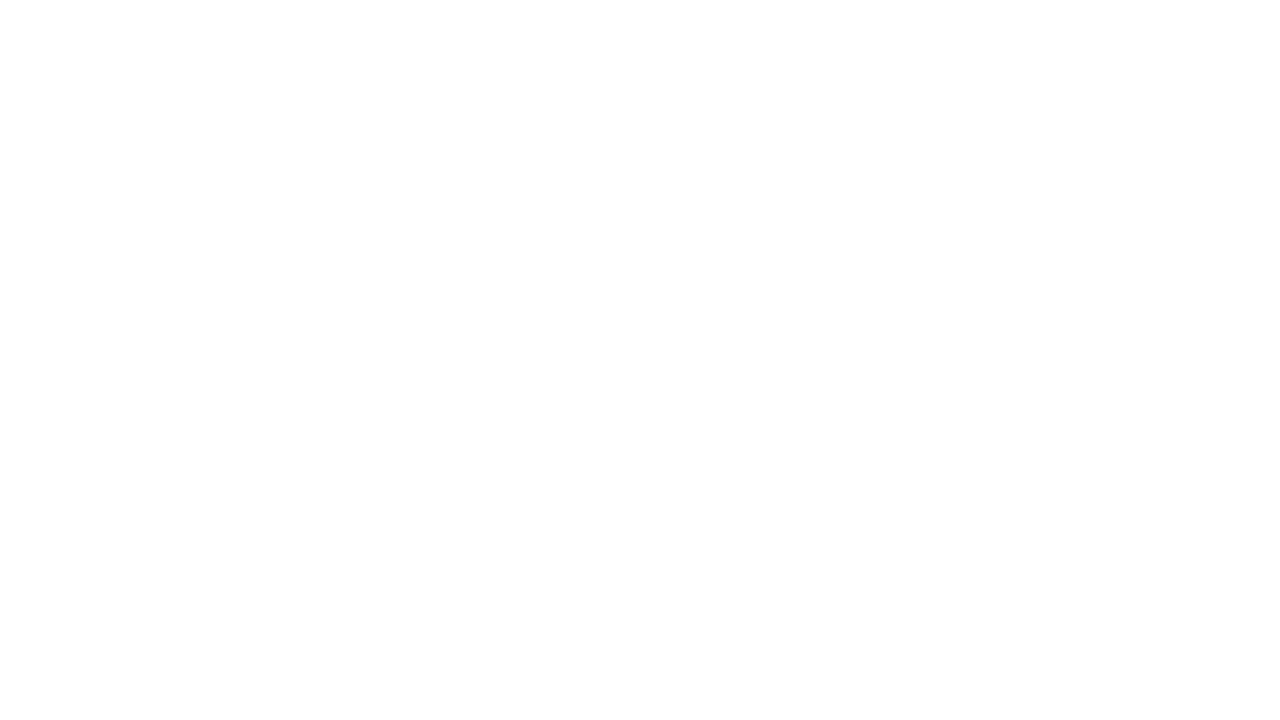
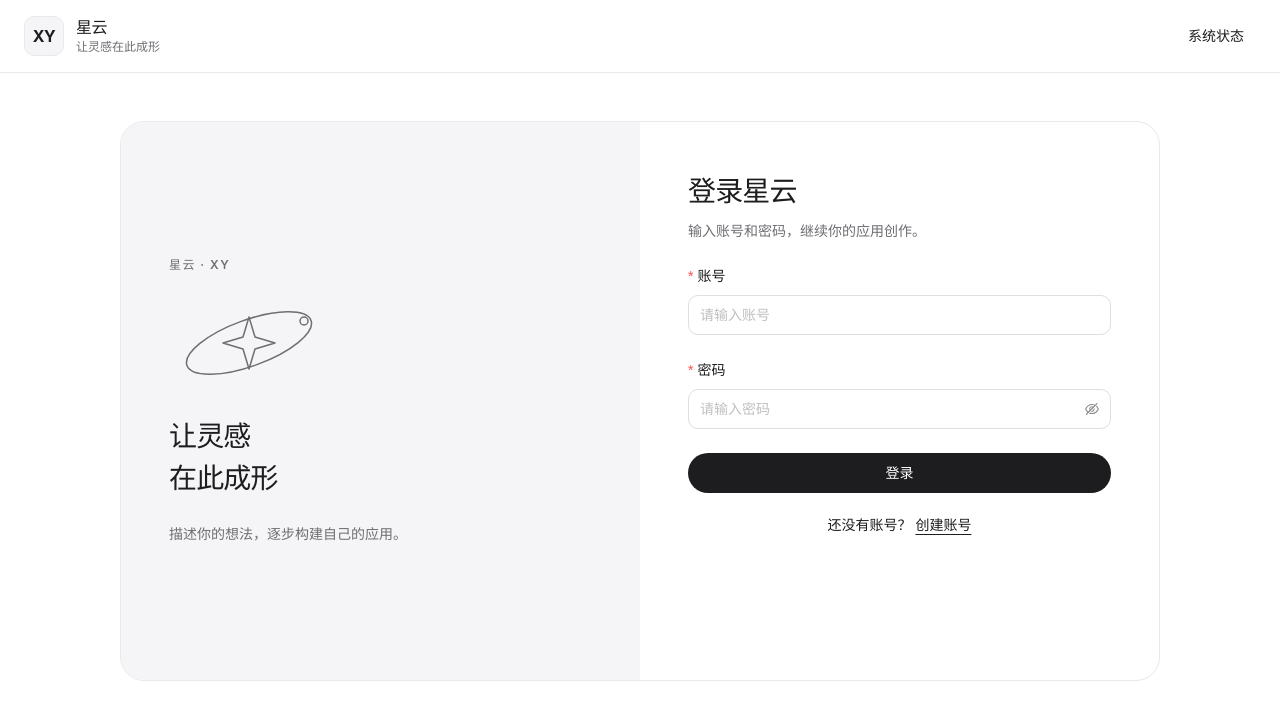
Before and after one commit to hollegjx/xy, a Vue app in the folder frontend/: page /user/login in a window 1280 px wide. Before the commit this address had no page. Shown: the top 720 px of the page. Built offline with nearby package versions, Linux system fonts and the light colour scheme.

Commit message:
feat: 接入用户登录页面

```diff
--- a/frontend/src/layouts/BasicLayout.vue
+++ b/frontend/src/layouts/BasicLayout.vue
@@ -16,6 +16,13 @@ const route = useRoute()
       </RouterLink>
       <RouterLink
         v-if="route.name !== 'user-register' && route.name !== 'user-login'"
+        to="/user/login"
+        class="nav-link"
+      >
+        登录
+      </RouterLink>
+      <RouterLink
+        v-if="route.name !== 'user-register' && route.name !== 'user-login'"
         to="/user/register"
         class="nav-link"
       >
--- /dev/null
+++ b/frontend/src/pages/user/LoginPage.vue
@@ -0,0 +1,119 @@
+<script setup lang="ts">
+import { computed, reactive, ref } from 'vue'
+import { RouterLink, useRoute, useRouter } from 'vue-router'
+import {
+  Alert as AAlert,
+  Button as AButton,
+  Form as AForm,
+  FormItem as AFormItem,
+  Input as AInput,
+  InputPassword as AInputPassword,
+  message,
+} from 'ant-design-vue'
+import AuthShell from '@/components/AuthShell.vue'
+import { errorMessage } from '@/request'
+import { loginUser } from '@/service/api/user'
+import { safeRedirect } from '@/utils/navigation'
+import type { UserLoginRequest } from '@/types/api'
+
+const route = useRoute()
+const router = useRouter()
+const form = reactive<UserLoginRequest>({ userAccount: '', userPassword: '' })
+const busy = ref(false)
+const error = ref('')
+const destination = computed(() => safeRedirect(route.query.redirect))
+
+async function submitLogin(): Promise<void> {
+  if (busy.value) return
+  busy.value = true
+  error.value = ''
+  try {
+    await loginUser({ ...form })
+    form.userPassword = ''
+    const target = router.resolve(destination.value)
+    await router.replace(target.matched.length > 0 ? destination.value : '/')
+    message.success('登录成功')
+  } catch (cause) {
+    error.value = errorMessage(cause)
+  } finally {
+    busy.value = false
+  }
+}
+</script>
+
+<template>
+  <AuthShell title="登录星云" description="输入账号和密码，继续你的应用创作。">
+    <AForm
+      name="login"
+      :model="form"
+      layout="vertical"
+      :disabled="busy"
+      :aria-busy="busy"
+      validate-trigger="blur"
+      @finish="submitLogin"
+    >
+      <AAlert
+        v-if="error"
+        class="submit-error"
+        type="error"
+        message="登录失败"
+        :description="error"
+        show-icon
+        role="alert"
+      />
+      <AFormItem
+        label="账号"
+        name="userAccount"
+        :rules="[{ required: true, whitespace: true, message: '账号不能为空' }]"
+      >
+        <AInput
+          v-model:value="form.userAccount"
+          autocomplete="username"
+          autocapitalize="none"
+          :spellcheck="false"
+          placeholder="请输入账号"
+        />
+      </AFormItem>
+      <AFormItem
+        label="密码"
+        name="userPassword"
+        :rules="[{ required: true, whitespace: true, message: '密码不能为空' }]"
+      >
+        <AInputPassword
+          v-model:value="form.userPassword"
+          autocomplete="current-password"
+          placeholder="请输入密码"
+        />
+      </AFormItem>
+      <AButton
+        type="primary"
+        shape="round"
+        html-type="submit"
+        block
+        :disabled="false"
+        :loading="busy"
+      >
+        {{ busy ? '登录中' : error ? '重试' : '登录' }}
+      </AButton>
+    </AForm>
+    <template v-if="!busy" #footer>
+      还没有账号？
+      <RouterLink
+        :to="{ path: '/user/register', query: { redirect: destination } }"
+        class="auth-link"
+        >创建账号</RouterLink
+      >
+    </template>
+  </AuthShell>
+</template>
+
+<style scoped>
+.submit-error {
+  margin-bottom: 24px;
+}
+.auth-link {
+  color: var(--accent);
+  text-decoration: underline;
+  text-underline-offset: 4px;
+}
+</style>
--- a/frontend/src/pages/user/RegisterPage.vue
+++ b/frontend/src/pages/user/RegisterPage.vue
@@ -1,6 +1,6 @@
 <script setup lang="ts">
-import { reactive, ref } from 'vue'
-import { useRouter } from 'vue-router'
+import { computed, reactive, ref } from 'vue'
+import { RouterLink, useRoute, useRouter } from 'vue-router'
 import {
   Alert as AAlert,
   Button as AButton,
@@ -12,8 +12,10 @@ import {
 import { registerUser } from '@/service/api/user'
 import { errorMessage } from '@/request'
 import AuthShell from '@/components/AuthShell.vue'
+import { safeRedirect } from '@/utils/navigation'
 import type { UserRegisterRequest } from '@/types/api'
 
+const route = useRoute()
 const router = useRouter()
 const form = reactive<UserRegisterRequest>({
   userAccount: '',
@@ -23,6 +25,10 @@ const form = reactive<UserRegisterRequest>({
 const busy = ref(false)
 const error = ref('')
 const registered = ref(false)
+const loginLocation = computed(() => ({
+  path: '/user/login',
+  query: { redirect: safeRedirect(route.query.redirect) },
+}))
 
 async function validateAccountLength(): Promise<void> {
   // 与后端保持一致：按 Unicode 码点计数，emoji 不按两个字符计算。
@@ -59,7 +65,9 @@ async function submitRegistration(): Promise<void> {
     <div v-if="registered" aria-live="polite">
       <AAlert type="success" message="注册成功" description="账号已创建。" show-icon />
       <div class="success-actions">
-        <AButton type="primary" shape="round" block @click="router.push('/')">返回首页</AButton>
+        <AButton type="primary" shape="round" block @click="router.push(loginLocation)"
+          >去登录</AButton
+        >
       </div>
     </div>
     <AForm
@@ -137,6 +145,9 @@ async function submitRegistration(): Promise<void> {
         {{ busy ? '注册中' : error ? '重试' : '注册账号' }}
       </AButton>
     </AForm>
+    <template v-if="!registered && !busy" #footer>
+      已有账号？<RouterLink :to="loginLocation" class="auth-link">去登录</RouterLink>
+    </template>
   </AuthShell>
 </template>
 
@@ -147,4 +158,9 @@ async function submitRegistration(): Promise<void> {
 .success-actions {
   margin-top: 24px;
 }
+.auth-link {
+  color: var(--accent);
+  text-decoration: underline;
+  text-underline-offset: 4px;
+}
 </style>
--- a/frontend/src/router/index.ts
+++ b/frontend/src/router/index.ts
@@ -20,6 +20,12 @@ const router = createRouter({
           component: () => import('@/pages/user/RegisterPage.vue'),
           meta: { title: '注册账号' },
         },
+        {
+          path: 'user/login',
+          name: 'user-login',
+          component: () => import('@/pages/user/LoginPage.vue'),
+          meta: { title: '登录' },
+        },
       ],
     },
   ],
--- a/frontend/src/service/api/user.ts
+++ b/frontend/src/service/api/user.ts
@@ -1,5 +1,8 @@
 import request from '@/request'
-import type { UserRegisterRequest } from '@/types/api'
+import type { UserLoginRequest, UserRegisterRequest, UserVO } from '@/types/api'
 
 export const registerUser = (data: UserRegisterRequest): Promise<string> =>
   request<string>('/api/users/register', { method: 'POST', data })
+
+export const loginUser = (data: UserLoginRequest): Promise<UserVO> =>
+  request<UserVO>('/api/users/login', { method: 'POST', data })
--- /dev/null
+++ b/frontend/src/utils/navigation.ts
@@ -0,0 +1,18 @@
+export function safeRedirect(value: unknown): string {
+  if (typeof value !== 'string' || !/^\/(?!\/)/.test(value) || /[\\\s]/.test(value)) {
+    return '/'
+  }
+
+  try {
+    const destination = new URL(value, 'https://xy.invalid')
+    if (
+      destination.origin !== 'https://xy.invalid' ||
+      /^\/user\/(login|register)\/?$/i.test(destination.pathname)
+    ) {
+      return '/'
+    }
+    return destination.pathname + destination.search + destination.hash
+  } catch {
+    return '/'
+  }
+}
```
Also changed, not shown: frontend/src/types/api.ts (+12 -0 lines), 2 other files (tests, documents, lock files or other folders).
